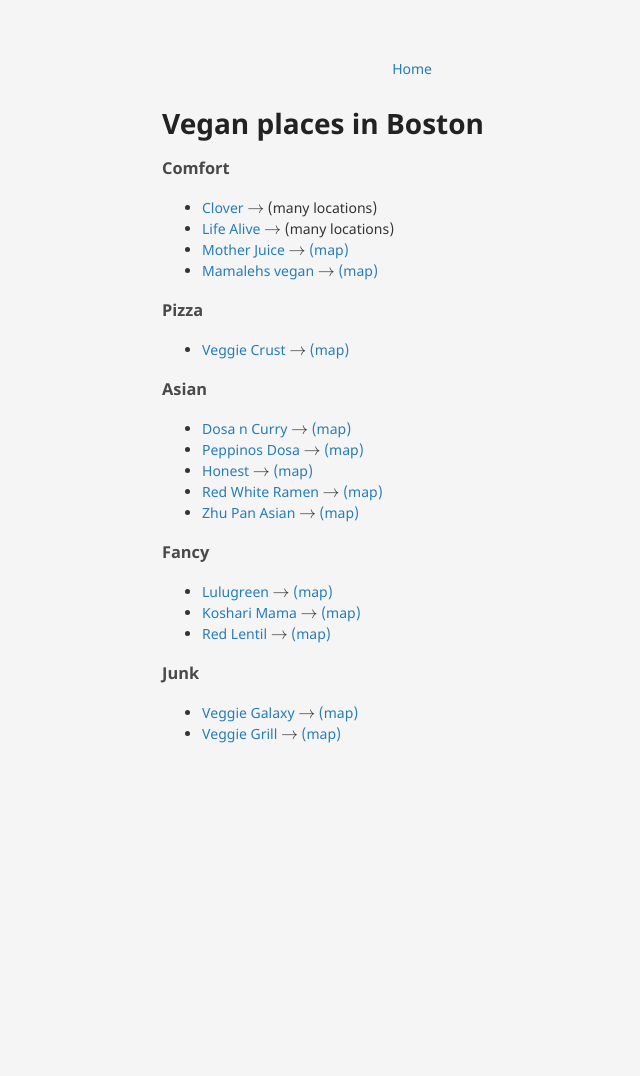
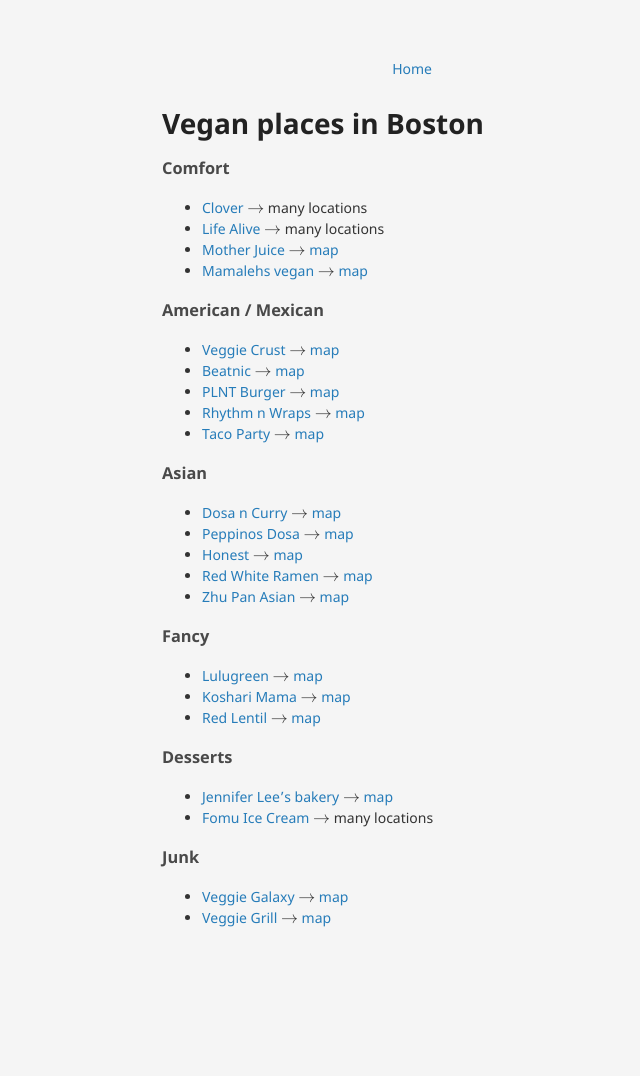
Before and after one commit to neeravkarani/personal, a Jekyll site: the page built from _posts/food/2024-06-21-vegan-boston.md, in a window 1280 px wide. Shown: the whole page, without its empty margins (48-688 px from the left). Built offline with Jekyll 4.4.1, drawn with Linux system fonts in a browser that asks for light colours; before the commit the page ends 900 px from its top, so only the background shows below that.

Commit message:
added vegan places in boston

```diff
--- a/_posts/food/2024-06-21-vegan-boston.md
+++ b/_posts/food/2024-06-21-vegan-boston.md
@@ -4,26 +4,34 @@ title: "Vegan places in Boston"
 ---
 
 ### Comfort
- - [Clover](https://www.cloverfoodlab.com/) $\rightarrow$ (many locations)
- - [Life Alive](https://www.lifealive.com/) $\rightarrow$ (many locations)
- - [Mother Juice](https://www.motherjuice.com/) $\rightarrow$ [(map)](https://maps.app.goo.gl/aDJHeSD42obvNuVK9)
- - [Mamalehs vegan](https://order.mamalehs.com/order/mamalehs-deli-kibitz-corner) $\rightarrow$ [(map)](https://maps.app.goo.gl/jF7YsfTQ1Cr12Nuw9)
+ - [Clover](https://www.cloverfoodlab.com/) $\rightarrow$ many locations
+ - [Life Alive](https://www.lifealive.com/) $\rightarrow$ many locations
+ - [Mother Juice](https://www.motherjuice.com/) $\rightarrow$ [map](https://maps.app.goo.gl/aDJHeSD42obvNuVK9)
+ - [Mamalehs vegan](https://order.mamalehs.com/order/mamalehs-deli-kibitz-corner) $\rightarrow$ [map](https://maps.app.goo.gl/jF7YsfTQ1Cr12Nuw9)
 
-### Pizza
- - [Veggie Crust](https://www.vegcrust.com/) $\rightarrow$ [(map)](https://maps.app.goo.gl/f3H7H3tUdnTDUQxR9)
+### American / Mexican
+ - [Veggie Crust](https://www.vegcrust.com/) $\rightarrow$ [map](https://maps.app.goo.gl/f3H7H3tUdnTDUQxR9)
+ - [Beatnic](https://www.eatbeatnic.com/) $\rightarrow$ [map](https://maps.app.goo.gl/vYNdo8DZrtG8nyVw8)
+ - [PLNT Burger](https://www.plntburger.com/) $\rightarrow$ [map](https://maps.app.goo.gl/yA6Xtj84retpPxLx9)
+ - [Rhythm n Wraps](https://www.rhythmnwraps.com/) $\rightarrow$ [map](https://maps.app.goo.gl/HLsiBtURgnpeBezx7)
+ - [Taco Party](https://www.tacopartyboston.com/) $\rightarrow$ [map](https://maps.app.goo.gl/SJQD1ob7JZsi25v16)
 
 ### Asian
- - [Dosa n Curry](https://dosa-n-curry.com/) $\rightarrow$ [(map)](https://maps.app.goo.gl/fR23arBYnXm9a1Ee7)
- - [Peppinos Dosa](https://peppinosdosa.com/home) $\rightarrow$ [(map)](https://maps.app.goo.gl/gQaUAdcGKrYx5jit8)
- - [Honest](https://honestrestaurantsusa.com/) $\rightarrow$ [(map)](https://maps.app.goo.gl/F4Peu5CtBfKF9mMY8)
- - [Red White Ramen](https://www.redwhiteusa.com/) $\rightarrow$ [(map)](https://maps.app.goo.gl/J73vRFfiZNDuwYhd6)
- - [Zhu Pan Asian](http://zhuvegan.com/) $\rightarrow$ [(map)](https://maps.app.goo.gl/BvKKrbAu8EcXfojU7)
+ - [Dosa n Curry](https://dosa-n-curry.com/) $\rightarrow$ [map](https://maps.app.goo.gl/fR23arBYnXm9a1Ee7)
+ - [Peppinos Dosa](https://peppinosdosa.com/home) $\rightarrow$ [map](https://maps.app.goo.gl/gQaUAdcGKrYx5jit8)
+ - [Honest](https://honestrestaurantsusa.com/) $\rightarrow$ [map](https://maps.app.goo.gl/F4Peu5CtBfKF9mMY8)
+ - [Red White Ramen](https://www.redwhiteusa.com/) $\rightarrow$ [map](https://maps.app.goo.gl/J73vRFfiZNDuwYhd6)
+ - [Zhu Pan Asian](http://zhuvegan.com/) $\rightarrow$ [map](https://maps.app.goo.gl/BvKKrbAu8EcXfojU7)
 
 ### Fancy
- - [Lulugreen](https://www.lulugreen.com/) $\rightarrow$ [(map)](https://maps.app.goo.gl/iWwNo8zBNyBeu7kv5)
- - [Koshari Mama](https://www.kosharimama.com/) $\rightarrow$ [(map)](https://maps.app.goo.gl/9gAUBLmeupXLvXsG9)
- - [Red Lentil](https://theredlentil.com/) $\rightarrow$ [(map)](https://maps.app.goo.gl/aE6aj1ZtjgXwRAhU8)
+ - [Lulugreen](https://www.lulugreen.com/) $\rightarrow$ [map](https://maps.app.goo.gl/iWwNo8zBNyBeu7kv5)
+ - [Koshari Mama](https://www.kosharimama.com/) $\rightarrow$ [map](https://maps.app.goo.gl/9gAUBLmeupXLvXsG9)
+ - [Red Lentil](https://theredlentil.com/) $\rightarrow$ [map](https://maps.app.goo.gl/aE6aj1ZtjgXwRAhU8)
+
+### Desserts
+ - [Jennifer Lee's bakery](https://www.jenniferleesshoppe.com/) $\rightarrow$ [map](https://maps.app.goo.gl/k2cvnQ7FUimXYGJy6)
+ - [Fomu Ice Cream](https://www.fomuicecream.com/) $\rightarrow$ many locations
 
 ### Junk
- - [Veggie Galaxy](https://www.veggiegalaxy.com/) $\rightarrow$ [(map)](https://maps.app.goo.gl/e96WbW8tudug2xi68)
- - [Veggie Grill](https://www.veggiegrill.com/) $\rightarrow$ [(map)](https://maps.app.goo.gl/fFbesVCLK3Vi28597)
+ - [Veggie Galaxy](https://www.veggiegalaxy.com/) $\rightarrow$ [map](https://maps.app.goo.gl/e96WbW8tudug2xi68)
+ - [Veggie Grill](https://www.veggiegrill.com/) $\rightarrow$ [map](https://maps.app.goo.gl/fFbesVCLK3Vi28597)
```
